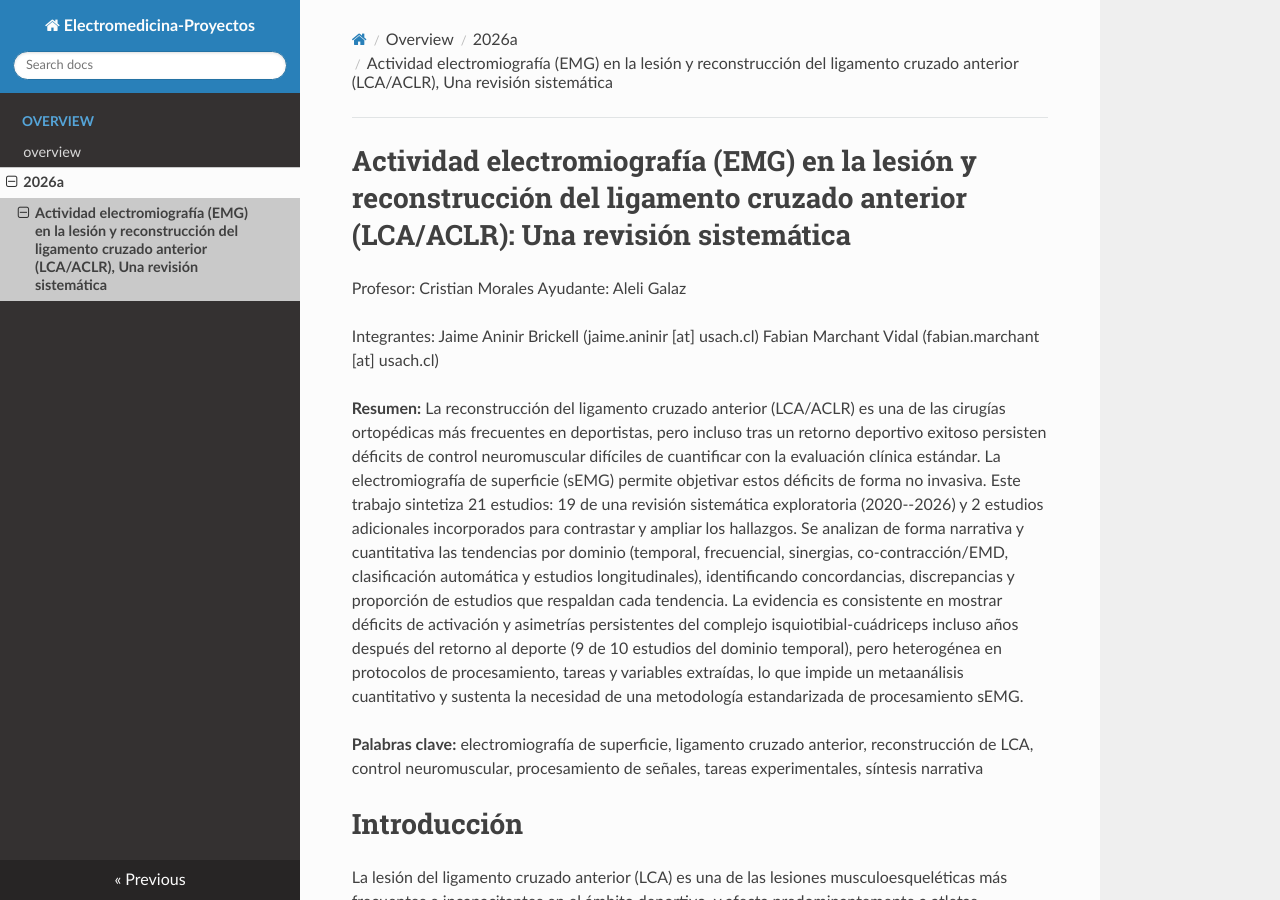
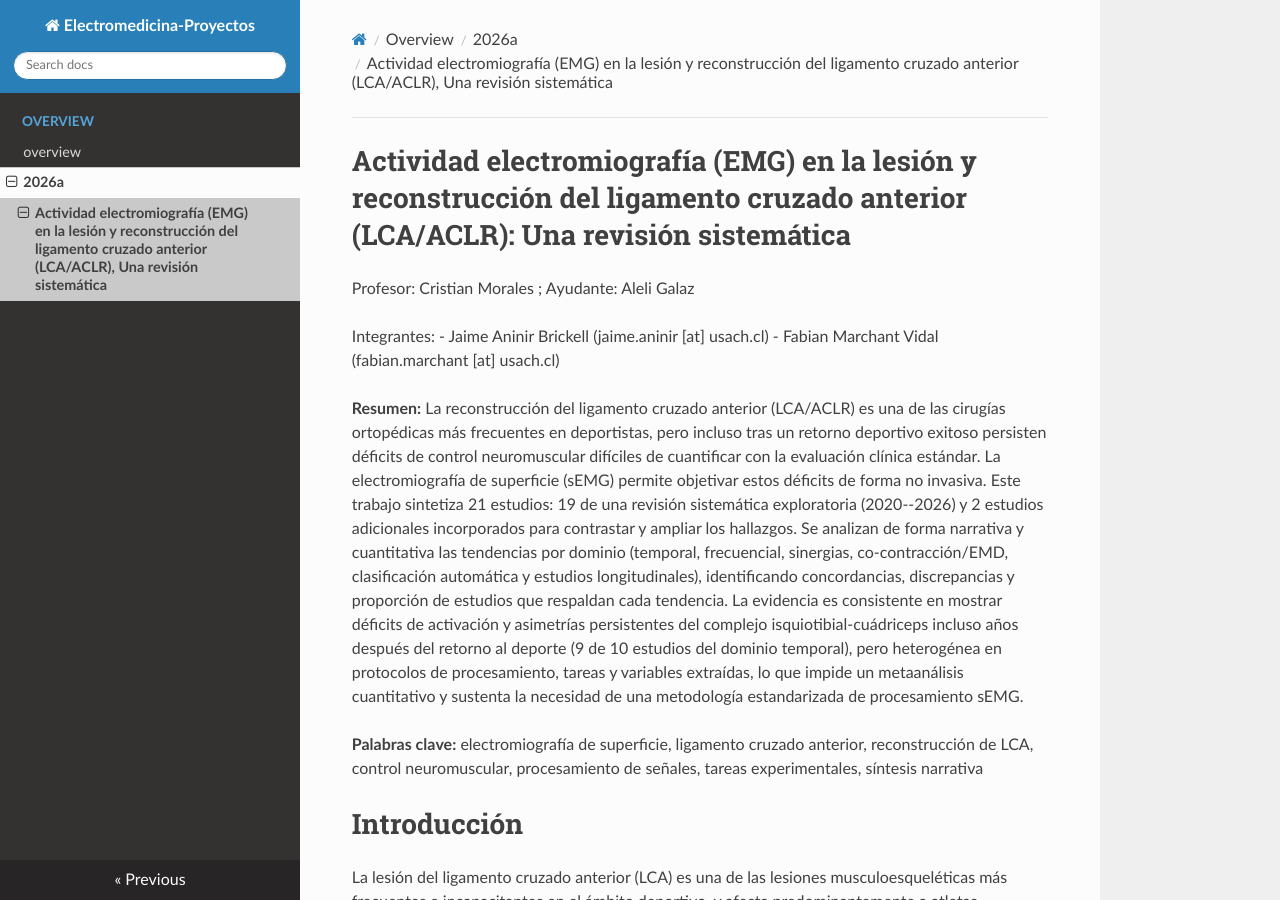
Before and after one commit to neuroeng-usach/Electromedicina-proyectos, an MkDocs documentation site: the page built from docs/2026_1/proy1/index.md, in a window 1280 px wide and 900 px high. Built offline with MkDocs 1.6.1, drawn with Linux system fonts in a browser that asks for light colours; nearby versions of some CDN libraries; part of the change alters nothing that is shown.

```diff
--- a/docs/2026_1/proy1/index.md
+++ b/docs/2026_1/proy1/index.md
@@ -1,13 +1,10 @@
 # Actividad electromiografía (EMG) en la lesión y reconstrucción del ligamento cruzado anterior (LCA/ACLR): Una revisión sistemática
 
-Profesor:
-  Cristian Morales
-Ayudante:
-  Aleli Galaz
+Profesor: Cristian Morales ; Ayudante: Aleli Galaz
 
 Integrantes:
-  Jaime Aninir Brickell (jaime.aninir [at] usach.cl)
-  Fabian Marchant Vidal (fabian.marchant [at] usach.cl)
+  - Jaime Aninir Brickell (jaime.aninir [at] usach.cl)
+  - Fabian Marchant Vidal (fabian.marchant [at] usach.cl)
 
 **Resumen:** La reconstrucción del ligamento cruzado anterior (LCA/ACLR)
 es una de las cirugías ortopédicas más frecuentes en deportistas, pero
```
